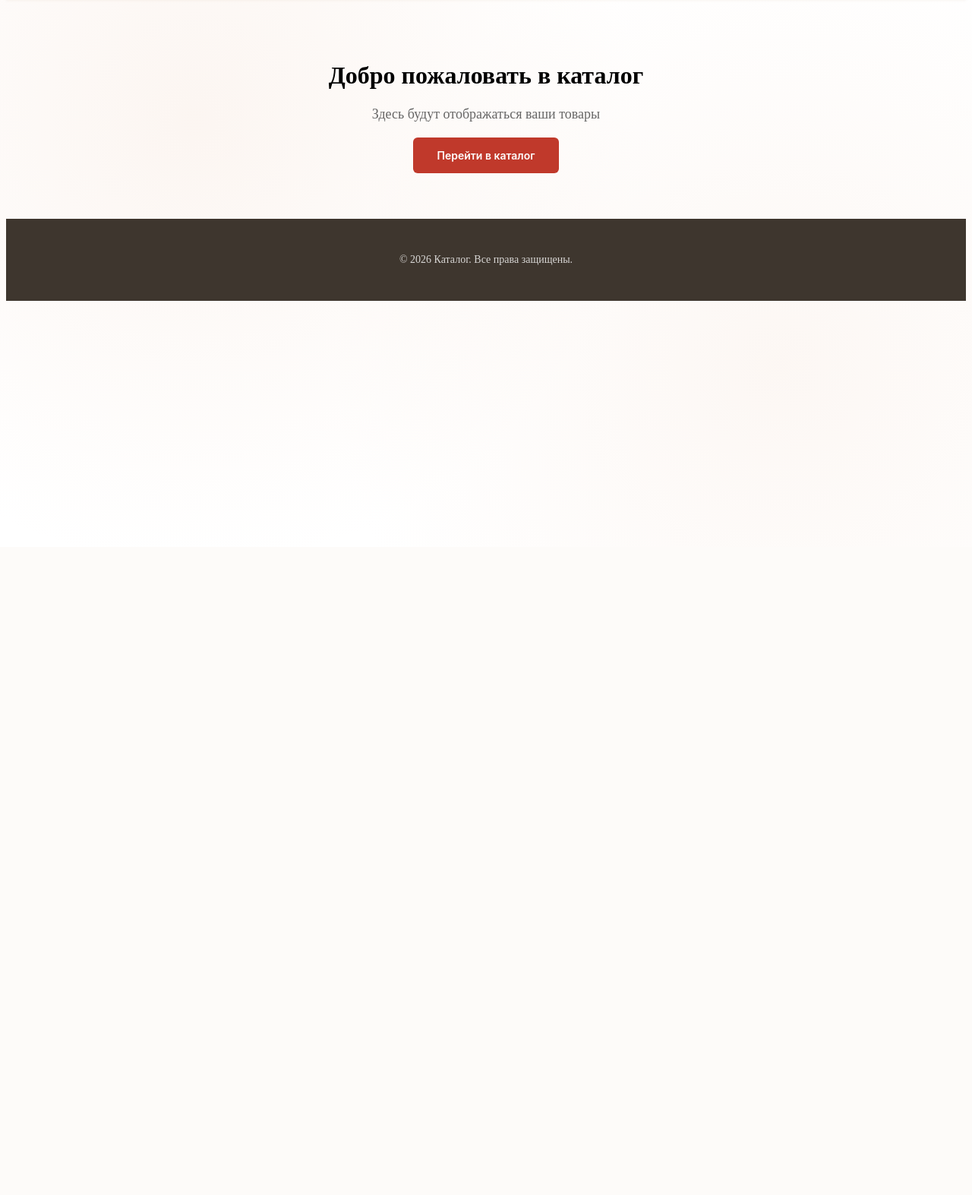
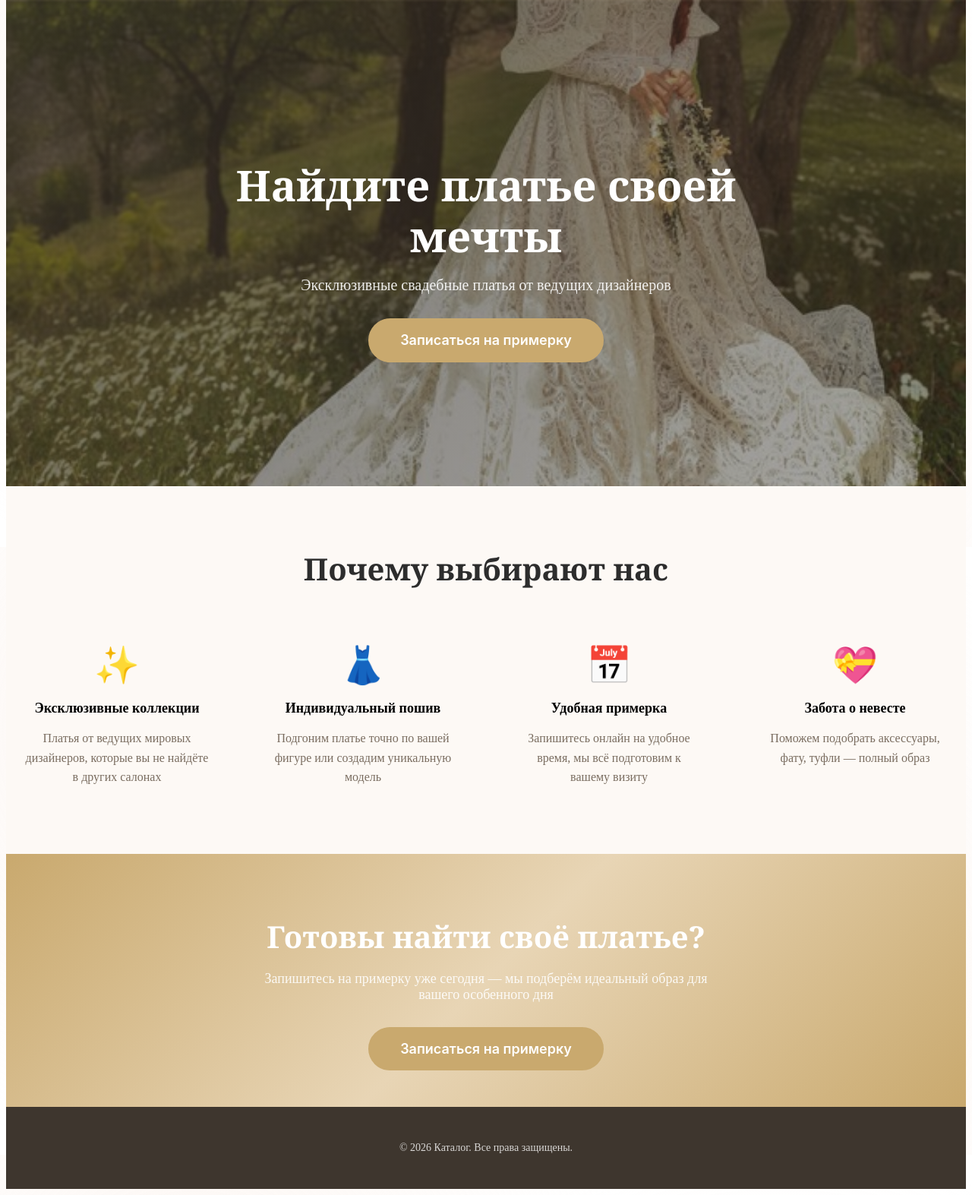
Before and after one commit to NetMann-git/django-auto-catalog-beget, a Django app: page / in a window 1280 px wide. Shown: the part 80-1653 px from the top of the page at 76% size. Before the commit the page ends 476 px from the top, so only its background shows below. Run offline with Django 5.2, Linux system fonts and the light colour scheme; data that the repository does not hold is empty; some libraries are stand-ins or nearby versions.

Commit message:
новая главная страница свадебного салона: hero, категории, товары, преимущества, отзывы, CTA

```diff
--- a/apps/appointments/static/appointments/js/modal_window.js
+++ b/apps/appointments/static/appointments/js/modal_window.js
@@ -51,6 +51,13 @@ document.addEventListener('DOMContentLoaded', function() {
             openModal(null);
         });
     }
+
+    // Поддержка дополнительных кнопок записи (hero, CTA)
+    document.querySelectorAll('.appointment-trigger').forEach(btn => {
+        btn.addEventListener('click', function() {
+            openModal(null);
+        });
+    });
 
     function closeModal() {
         modal.style.display = 'none';
--- /dev/null
+++ b/apps/home/static/home/css/home.css
@@ -0,0 +1,199 @@
+/* ===== ГЛАВНАЯ СТРАНИЦА ===== */
+
+/* Hero */
+.hero {
+  position: relative;
+  height: 80vh;
+  min-height: 500px;
+  background: url('../images/hero-bg.jpg') center/cover no-repeat;
+  display: flex;
+  align-items: center;
+  justify-content: center;
+  text-align: center;
+  color: var(--color-white);
+}
+
+.hero-overlay {
+  position: absolute;
+  top: 0; left: 0; right: 0; bottom: 0;
+  background: linear-gradient(135deg, rgba(62, 54, 46, 0.7) 0%, rgba(62, 54, 46, 0.4) 100%);
+}
+
+.hero-content {
+  position: relative;
+  z-index: 1;
+  max-width: 700px;
+  padding: var(--spacing-xl);
+}
+
+.hero-title {
+  font-family: var(--font-display);
+  font-size: 3.5rem;
+  font-weight: var(--font-weight-bold);
+  margin-bottom: var(--spacing-md);
+  line-height: 1.2;
+}
+
+.hero-subtitle {
+  font-size: var(--font-size-xl);
+  margin-bottom: var(--spacing-xl);
+  opacity: 0.9;
+}
+
+/* Секции */
+.section {
+  padding: var(--spacing-2xl) 0;
+}
+
+.section-title {
+  font-family: var(--font-display);
+  font-size: 2.5rem;
+  text-align: center;
+  margin-bottom: var(--spacing-2xl);
+  color: var(--text-primary);
+}
+
+/* Категории */
+.categories-grid {
+  display: grid;
+  grid-template-columns: repeat(auto-fit, minmax(250px, 1fr));
+  gap: var(--spacing-lg);
+}
+
+.category-card {
+  position: relative;
+  border-radius: var(--radius-lg);
+  overflow: hidden;
+  aspect-ratio: 4/3;
+  text-decoration: none;
+  color: var(--color-white);
+}
+
+.category-card img {
+  width: 100%;
+  height: 100%;
+  object-fit: cover;
+  transition: transform var(--transition-slow);
+}
+
+.category-card:hover img {
+  transform: scale(1.05);
+}
+
+.category-name {
+  position: absolute;
+  bottom: 0;
+  left: 0;
+  right: 0;
+  padding: var(--spacing-md);
+  background: linear-gradient(to top, rgba(0,0,0,0.6), transparent);
+  font-size: var(--font-size-lg);
+  font-weight: var(--font-weight-semibold);
+}
+
+/* Сетка товаров */
+.products-grid {
+  display: grid;
+  grid-template-columns: repeat(auto-fill, minmax(280px, 1fr));
+  gap: var(--spacing-lg);
+}
+
+.section-cta {
+  text-align: center;
+  margin-top: var(--spacing-2xl);
+}
+
+/* Преимущества */
+.advantages-section {
+  background: var(--color-gray-50);
+}
+
+.advantages-grid {
+  display: grid;
+  grid-template-columns: repeat(auto-fit, minmax(250px, 1fr));
+  gap: var(--spacing-xl);
+}
+
+.advantage-card {
+  text-align: center;
+  padding: var(--spacing-lg);
+}
+
+.advantage-icon {
+  font-size: 3rem;
+  display: block;
+  margin-bottom: var(--spacing-md);
+}
+
+.advantage-title {
+  font-size: var(--font-size-lg);
+  margin-bottom: var(--spacing-sm);
+}
+
+.advantage-text {
+  color: var(--text-secondary);
+  line-height: 1.6;
+}
+
+/* Отзывы */
+.reviews-grid {
+  display: grid;
+  grid-template-columns: repeat(auto-fit, minmax(300px, 1fr));
+  gap: var(--spacing-lg);
+}
+
+.review-card {
+  background: var(--bg-card);
+  border-radius: var(--radius-lg);
+  padding: var(--spacing-xl);
+  box-shadow: var(--shadow-md);
+  text-align: center;
+}
+
+.review-photo {
+  width: 80px;
+  height: 80px;
+  border-radius: var(--radius-full);
+  object-fit: cover;
+  margin-bottom: var(--spacing-md);
+}
+
+.review-text {
+  font-style: italic;
+  color: var(--text-secondary);
+  margin-bottom: var(--spacing-sm);
+  line-height: 1.6;
+}
+
+.review-author {
+  font-weight: var(--font-weight-semibold);
+  color: var(--text-primary);
+}
+
+/* CTA */
+.cta-section {
+  background: var(--gradient-primary);
+  color: var(--text-on-primary);
+  text-align: center;
+}
+
+.cta-title {
+  font-family: var(--font-display);
+  font-size: 2.5rem;
+  margin-bottom: var(--spacing-md);
+}
+
+.cta-subtitle {
+  font-size: var(--font-size-lg);
+  margin-bottom: var(--spacing-xl);
+  opacity: 0.9;
+  max-width: 600px;
+  margin-left: auto;
+  margin-right: auto;
+}
+
+/* Кнопки */
+.btn-lg {
+  padding: 0.875rem 2.5rem;
+  font-size: var(--font-size-lg);
+}
--- a/apps/home/templates/home/home.html
+++ b/apps/home/templates/home/home.html
@@ -1,18 +1,119 @@
-{% extends "base.html" %}
+<!-- apps\home\templates\home\home.html -->
+
+{% extends 'base.html' %}
 {% load static %}
+{% load thumbnail %}
 
-{% block title %}Главная{% endblock %}
+{% block title %}Wedding Salon — Свадебные платья{% endblock %}
+
+{% block extra_css %}
+<link rel="stylesheet" href="{% static 'home/css/home.css' %}">
+{% endblock %}
 
 {% block content %}
-<div class="container">
-    <div style="text-align: center; padding: 60px 20px;">
-        <h1>Добро пожаловать в каталог</h1>
-        <p style="font-size: 18px; color: #666; margin: 20px 0;">
-            Здесь будут отображаться ваши товары
-        </p>
-        <a href="{% url 'catalog:catalog' %}" class="btn" style="display: inline-block; padding: 12px 30px; background: #c0392b; color: white; text-decoration: none; border-radius: 6px;">
-            Перейти в каталог
-        </a>
+
+<!-- ===== HERO ===== -->
+<section class="hero">
+    <div class="hero-overlay"></div>
+    <div class="hero-content">
+        <h1 class="hero-title">Найдите платье своей мечты</h1>
+        <p class="hero-subtitle">Эксклюзивные свадебные платья от ведущих дизайнеров</p>
+        <button class="btn btn-primary btn-lg appointment-trigger">Записаться на примерку</button>
     </div>
-</div>
+</section>
+
+<!-- ===== КАТЕГОРИИ ===== -->
+{% if categories %}
+<section class="section categories-section">
+    <div class="container">
+        <h2 class="section-title">Категории</h2>
+        <div class="categories-grid">
+            {% for category in categories %}
+            <a href="{{ category.get_absolute_url }}" class="category-card">
+                {% if category.image %}
+                <img src="{{ category.image.url }}" alt="{{ category.name }}" loading="lazy">
+                {% endif %}
+                <span class="category-name">{{ category.name }}</span>
+            </a>
+            {% endfor %}
+        </div>
+    </div>
+</section>
+{% endif %}
+
+<!-- ===== ПОПУЛЯРНЫЕ ПЛАТЬЯ ===== -->
+{% if featured_products %}
+<section class="section featured-section">
+    <div class="container">
+        <h2 class="section-title">Популярные платья</h2>
+        <div class="products-grid">
+            {% for product in featured_products %}
+                {% include "products/_product_card.html" with product=product %}
+            {% endfor %}
+        </div>
+        <div class="section-cta">
+            <a href="{% url 'catalog:catalog' %}" class="btn btn-outline btn-lg">Смотреть весь каталог</a>
+        </div>
+    </div>
+</section>
+{% endif %}
+
+<!-- ===== ПРЕИМУЩЕСТВА ===== -->
+<section class="section advantages-section">
+    <div class="container">
+        <h2 class="section-title">Почему выбирают нас</h2>
+        <div class="advantages-grid">
+            <div class="advantage-card">
+                <span class="advantage-icon">✨</span>
+                <h3 class="advantage-title">Эксклюзивные коллекции</h3>
+                <p class="advantage-text">Платья от ведущих мировых дизайнеров, которые вы не найдёте в других салонах</p>
+            </div>
+            <div class="advantage-card">
+                <span class="advantage-icon">👗</span>
+                <h3 class="advantage-title">Индивидуальный пошив</h3>
+                <p class="advantage-text">Подгоним платье точно по вашей фигуре или создадим уникальную модель</p>
+            </div>
+            <div class="advantage-card">
+                <span class="advantage-icon">📅</span>
+                <h3 class="advantage-title">Удобная примерка</h3>
+                <p class="advantage-text">Запишитесь онлайн на удобное время, мы всё подготовим к вашему визиту</p>
+            </div>
+            <div class="advantage-card">
+                <span class="advantage-icon">💝</span>
+                <h3 class="advantage-title">Забота о невесте</h3>
+                <p class="advantage-text">Поможем подобрать аксессуары, фату, туфли — полный образ</p>
+            </div>
+        </div>
+    </div>
+</section>
+
+<!-- ===== ОТЗЫВЫ ===== -->
+{% if reviews %}
+<section class="section reviews-section">
+    <div class="container">
+        <h2 class="section-title">Отзывы наших невест</h2>
+        <div class="reviews-grid">
+            {% for review in reviews %}
+            <div class="review-card">
+                {% if review.images.first %}
+                <img src="{% thumbnail review.images.first.image 100x100 crop %}" alt="Фото отзыва" class="review-photo" loading="lazy">
+                {% endif %}
+                <p class="review-text">«{{ review.text|truncatewords:30 }}»</p>
+                <span class="review-author">— {{ review.user.get_full_name|default:review.user.username }}</span>
+            </div>
+            {% endfor %}
+        </div>
+    </div>
+</section>
+{% endif %}
+
+<!-- ===== CTA ===== -->
+<section class="section cta-section">
+    <div class="container">
+        <h2 class="cta-title">Готовы найти своё платье?</h2>
+        <p class="cta-subtitle">Запишитесь на примерку уже сегодня — мы подберём идеальный образ для вашего особенного дня</p>
+        <button class="btn btn-primary btn-lg appointment-trigger">Записаться на примерку</button>
+    </div>
+</section>
+
 {% endblock %}
--- a/apps/home/views.py
+++ b/apps/home/views.py
@@ -1,5 +1,24 @@
+# apps\home\views.py
+
 from django.shortcuts import render
+from apps.products.models import Product, Category
+from apps.reviews.models import Review
 
-# Create your views here.
 def home(request):
-    return render(request, 'home/home.html', {'title': 'Главная'})
+    featured_products = Product.objects.filter(
+        is_active=True,
+        is_featured=True
+    )[:8]
+
+    categories = Category.objects.all()[:4]
+
+    reviews = Review.objects.filter(
+        is_published=True
+    ).order_by('-created_at')[:3]
+
+    context = {
+        'featured_products': featured_products,
+        'categories': categories,
+        'reviews': reviews,
+    }
+    return render(request, 'home/home.html', context)
```
Also changed, not shown: apps/home/static/home/images/hero-bg.jpg (added).
